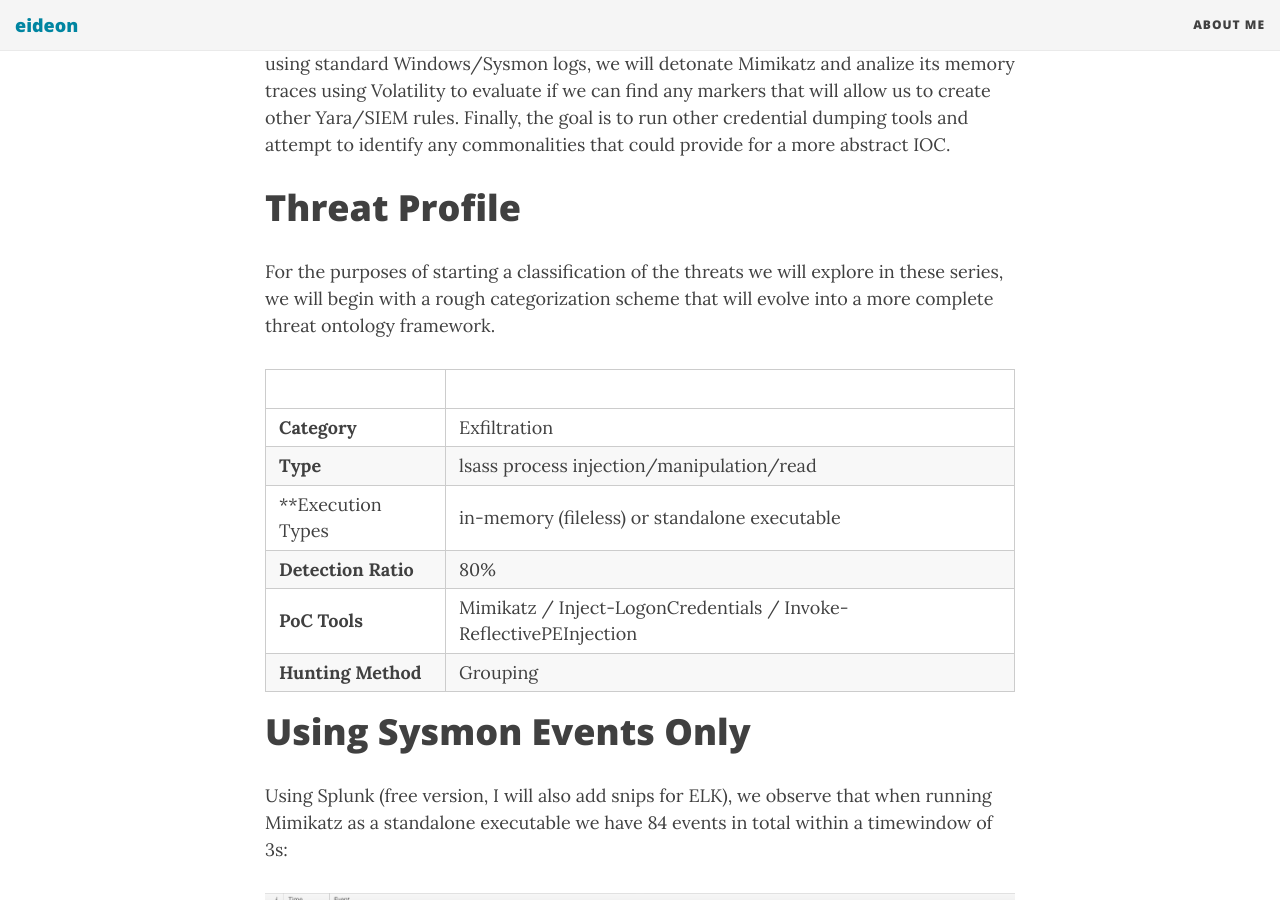
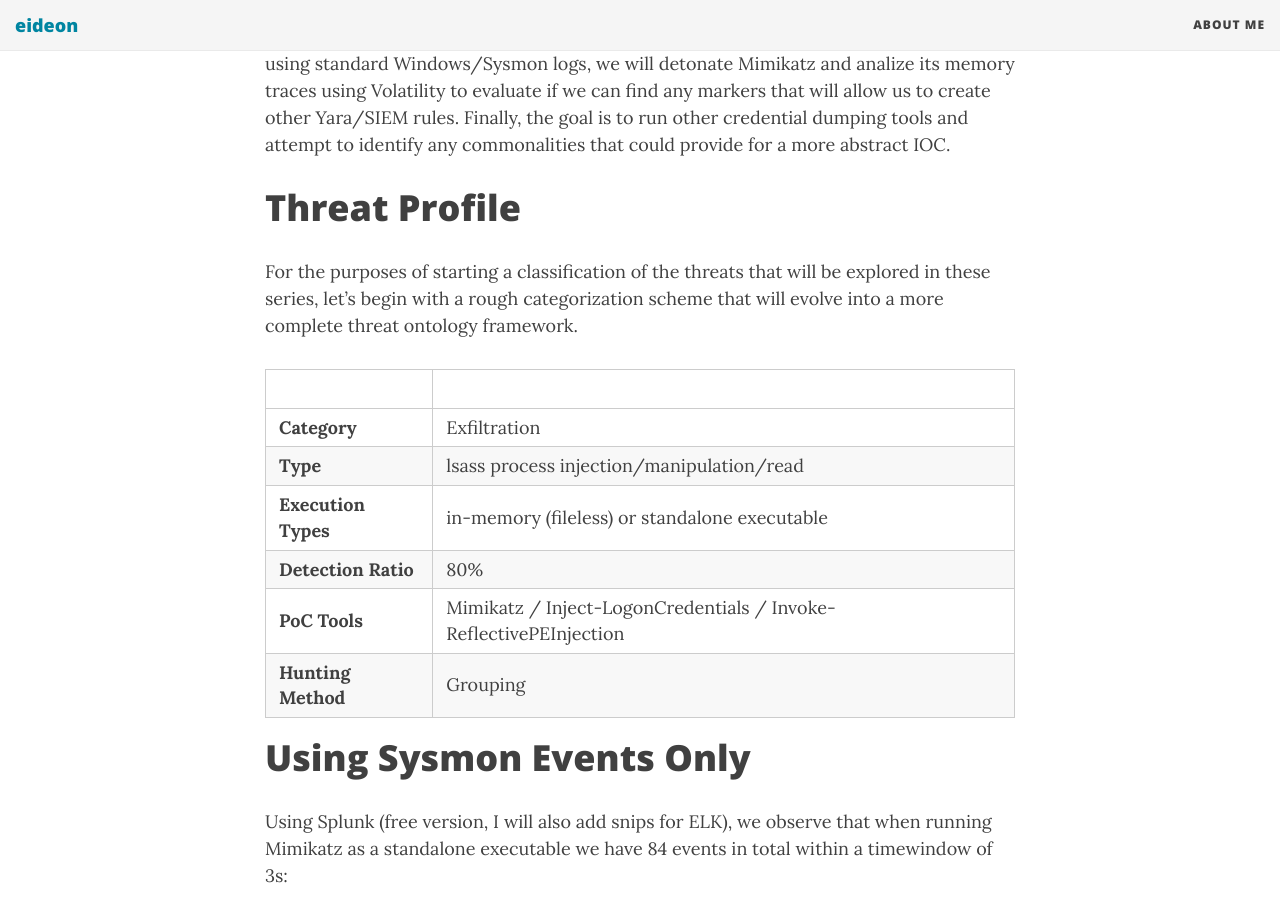
Before and after one commit to darkquasar/darkquasar.github.io, a Jekyll site: the page built from _posts/2017-09-09-THL01-Mimikatz.md, in a window 1280 px wide and 900 px high, scrolled down 405 px. Built offline with Jekyll 4.4.1, drawn with Linux system fonts in a browser that asks for light colours; nearby versions of some CDN libraries.

Commit message:
Update 2017-09-09-THL01-Mimikatz.md

```diff
--- a/_posts/2017-09-09-THL01-Mimikatz.md
+++ b/_posts/2017-09-09-THL01-Mimikatz.md
@@ -9,13 +9,13 @@
 Finally, the goal is to run other credential dumping tools and attempt to identify any commonalities that could provide for a more abstract IOC.
 
 # Threat Profile
-For the purposes of starting a classification of the threats we will explore in these series, we will begin with a rough categorization scheme that will evolve into a more complete threat ontology framework.
+For the purposes of starting a classification of the threats that will be explored in these series, let's begin with a rough categorization scheme that will evolve into a more complete threat ontology framework.
 
-|                 |                                                                    |
-|-----------------|--------------------------------------------------------------------|
+|                     |                                                                    |
+|---------------------|--------------------------------------------------------------------|
 | **Category**        | Exfiltration                                                       |
 | **Type**            | lsass process injection/manipulation/read                          |
-| **Execution Types | in-memory (fileless) or standalone executable                      |
+| **Execution Types** | in-memory (fileless) or standalone executable                      |
 | **Detection Ratio** | 80%                                                                |
 | **PoC Tools**       |  Mimikatz / Inject-LogonCredentials / Invoke-ReflectivePEInjection |
 | **Hunting Method**  |  Grouping                                                          |
```
